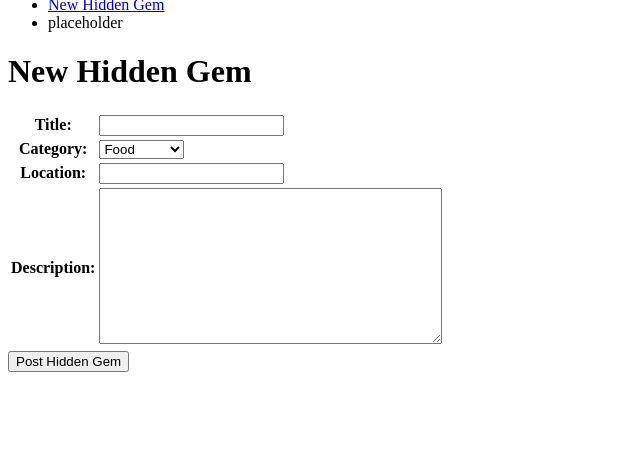
After one commit to jaeman308/hiddengem, a Django app: page /hiddengem/create/ in a window 1280 px wide. The commit adds this page. Shown: the part 332-800 px from the top of the page, without its empty margins (0-640 px from the left). Run offline with Django 5.2, Linux system fonts and the light colour scheme.

Commit message:
hiddengem form html complete

```diff
--- a/main_app/templates/main_app/base.html
+++ b/main_app/templates/main_app/base.html
@@ -17,7 +17,7 @@
         </div>
         <nav>
             <ul>
-                <li>placeholder</li>
+                <li><a href="{% url 'hiddengem-create' %}">New Hidden Gem</a></li>
                 <li>placeholder</li>
             </ul>
         </nav>
--- /dev/null
+++ b/main_app/templates/main_app/hiddengem_form.html
@@ -0,0 +1,16 @@
+{% extends 'main_app/base.html' %}
+
+{% block content %}
+<div class="page-header">
+<h1>New Hidden Gem</h1>
+</div>
+<forms action="" method="post" class="form-contianer">
+    {% csrf_token %}
+    <table>
+        {{ form.as_table}}
+    </table>
+    <button typ="submit" class="btn">Post Hidden Gem</button>
+</forms>
+
+
+{% endblock %}
--- a/main_app/urls.py
+++ b/main_app/urls.py
@@ -3,4 +3,5 @@ from .import views
 
 urlpatterns = [
     path('', views.home, name='home'),
+    path('hiddengem/create/', views.HiddenGemCreate.as_view(), name='hiddengem-create'),
 ]
--- a/main_app/views.py
+++ b/main_app/views.py
@@ -1,5 +1,11 @@
 from django.shortcuts import render
+from django.views.generic.edit import CreateView
+from .models import HiddenGem
 
+
+class HiddenGemCreate(CreateView):
+    model = HiddenGem
+    fields = '__all__'
 
 def home(request):
     return render(request, 'main_app/home.html')
```
